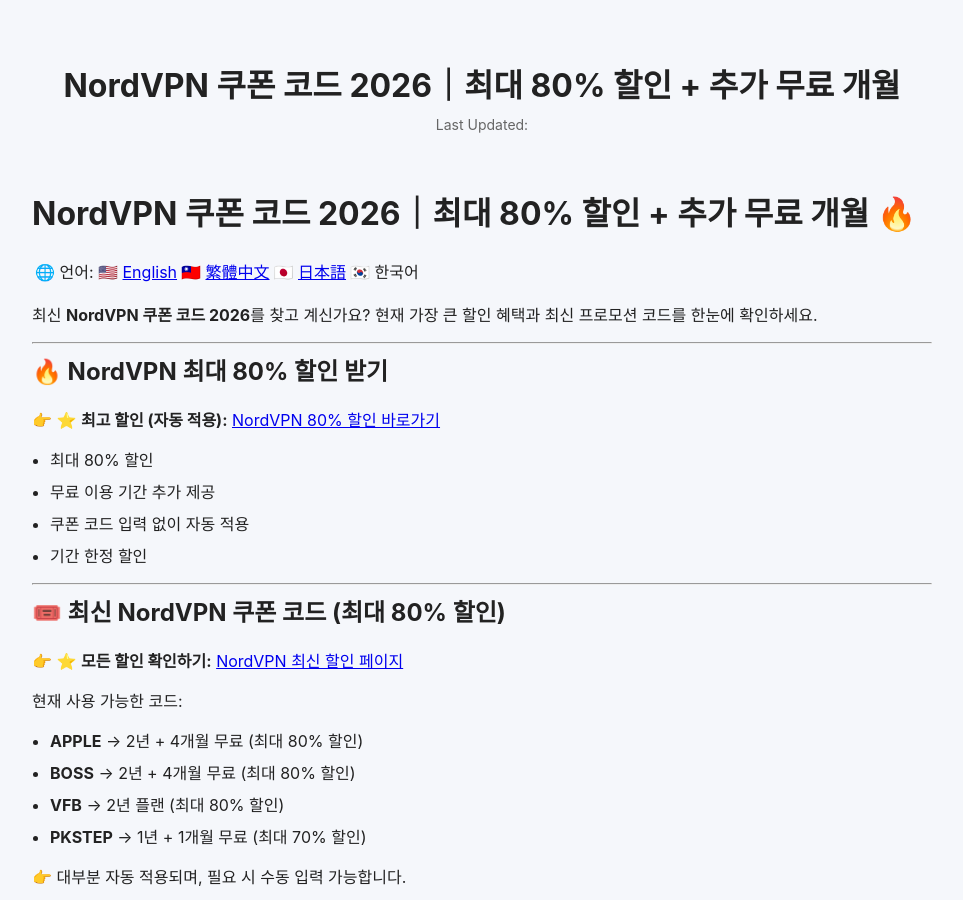
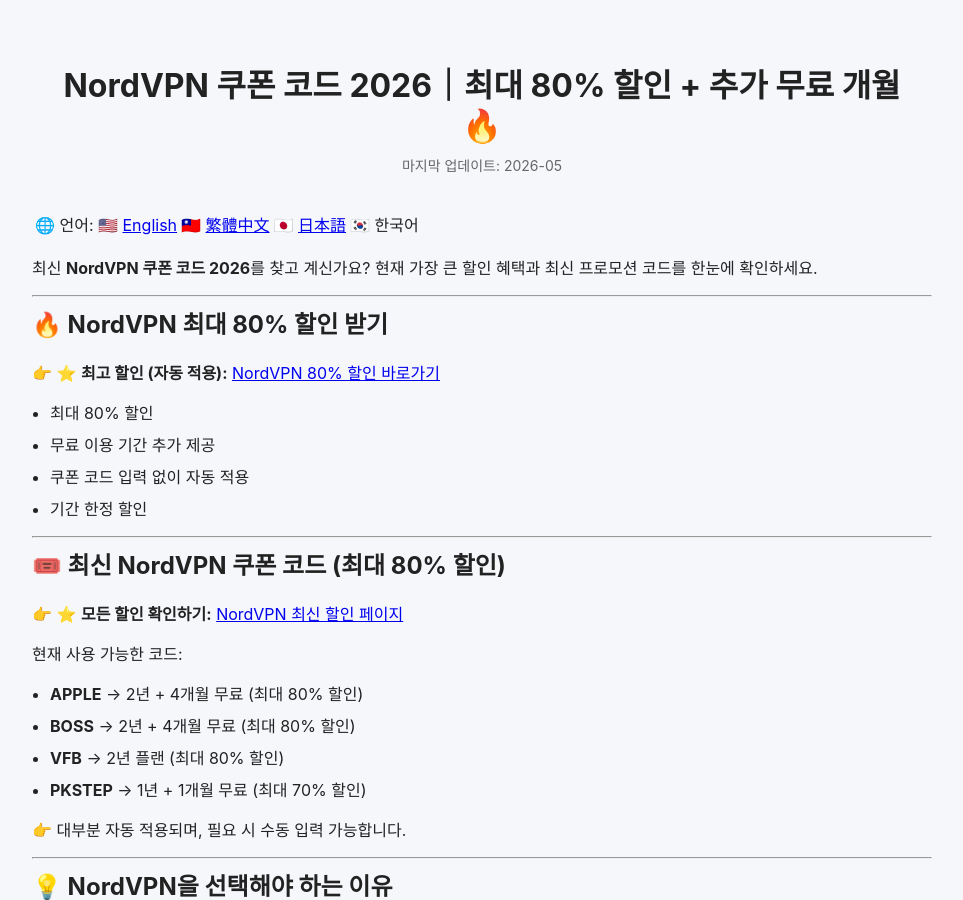
Before and after one commit to BestCouponCodes/best-coupon-codes, a Jekyll site: the page built from nordvpn-coupon-code-ko.md, in a window 1280 px wide and 900 px high. Shown: the whole window, without its empty margins (158-1121 px from the left). Built offline with Jekyll 4.4.1, drawn with Linux system fonts in a browser that asks for light colours.

Commit message:
Update title and metadata in coupon code document

```diff
--- a/nordvpn-coupon-code-ko.md
+++ b/nordvpn-coupon-code-ko.md
@@ -1,10 +1,11 @@
 ---
 layout: default
-title: NordVPN 쿠폰 코드 2026｜최대 80% 할인 + 추가 무료 개월
+title: NordVPN 쿠폰 코드 2026｜최대 80% 할인 + 추가 무료 개월🔥
 description: "2026년 최신 NordVPN 쿠폰 코드와 할인 정보를 제공합니다. 사용 가능한 VPN 할인 코드와 프로모션을 확인하세요."
+lang: ko
+last_modified_at: 2026-05-04
 ---
 
-# NordVPN 쿠폰 코드 2026｜최대 80% 할인 + 추가 무료 개월 🔥
 
 🌐 언어: 🇺🇸 [English]({{ site.baseurl }}/nordvpn-coupon-code/) | 🇹🇼 [繁體中文]({{ site.baseurl }}/nordvpn-coupon-code-zh/) | 🇯🇵 [日本語]({{ site.baseurl }}/nordvpn-coupon-code-ja/) | 🇰🇷 한국어
 
@@ -109,5 +110,3 @@ NordVPN은 2026년 기준 최고의 보안성과 안정성을 제공하는 VPN
 👉 프리미엄 VPN을 찾는다면 적극 추천합니다.
 
 ---
-
-**마지막 업데이트: 2026년 4월**
```
